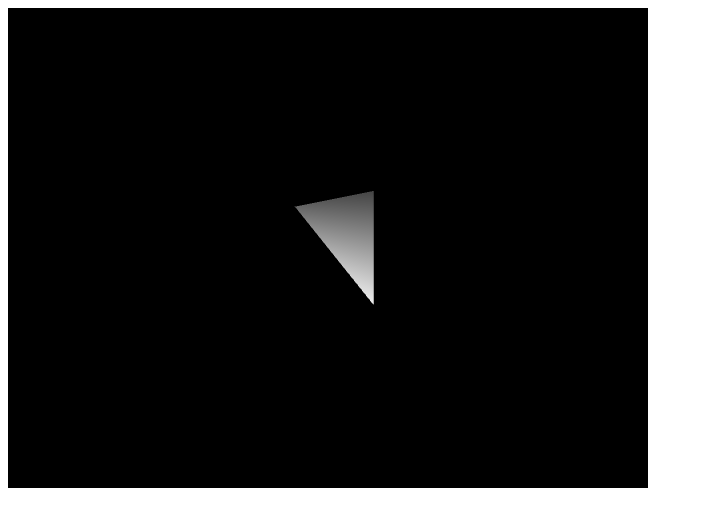
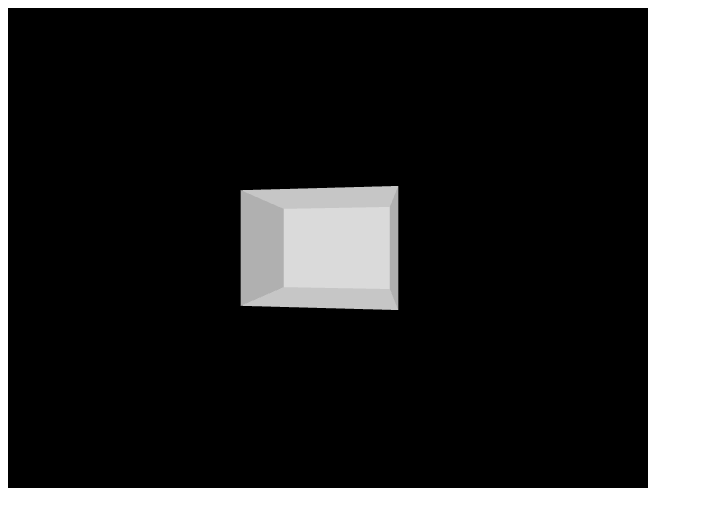
Before and after one commit to jacobdweightman/3d-snowflake, a plain HTML site: page index.html in a window 1280 px wide. Shown: the whole page, without its empty margins (0-703 px from the left). Drawn offline with Linux system fonts and the light colour scheme.

Commit message:
Add rudimentary OBJ file loader

```diff
--- a/index.html
+++ b/index.html
@@ -5,6 +5,7 @@
         <title>Snowflakes!</title>
         <script type="module" src="js/linalg.js"></script>
         <script type="module" src="js/shaders.js"></script>
+        <script type="module" src="js/obj.js"></script>
         <script type="module" src="js/camera.js"></script>
         <script type="module" src="js/mesh.js"></script>
         <script type="module" src="js/main.js"></script>
--- a/js/linalg.js
+++ b/js/linalg.js
@@ -171,4 +171,36 @@ export class Vec {
 
         return u;
     }
+
+    /**
+     * Computes the sum of two vectors.
+     *
+     * @param {number[]} u
+     * @param {number[]} v
+     */
+    static add(u, v) {
+        let w = new Array(u.length);
+
+        for(let i=0; i<u.length; i++) {
+            w[i] = u[i] + v[i];
+        }
+
+        return w;
+    }
+
+    /**
+     * Computes the difference of two vectors. u - v is a vector that points from v to u.
+     *
+     * @param {number[]} u
+     * @param {number[]} v
+     */
+    static sub(u, v) {
+        let w = new Array(u.length);
+
+        for(let i=0; i<u.length; i++) {
+            w[i] = u[i] - v[i];
+        }
+
+        return w;
+    }
 }
--- a/js/main.js
+++ b/js/main.js
@@ -1,4 +1,5 @@
 import loadProgramFromURLs from './shaders.js';
+import loadObjAtPath from './obj.js';
 import Camera from './camera.js';
 import Mesh from './mesh.js';
 
@@ -8,7 +9,7 @@ var program;
 
 // TODO: encapsulate this better
 var camera;
-var triangle;
+var mesh;
 
 function main() {
     canvas = document.getElementById("glCanvas");
@@ -26,6 +27,14 @@ function main() {
     ).then((prog) => {
         program = prog;
         gl.useProgram(prog);
+    });
+
+    const loadMesh = loadObjAtPath("../assets/cube.obj").then((obj) => {
+        const [vertices, normals, faces] = obj;
+        mesh = new Mesh(gl, [0,0,0], [1,0,0], vertices, normals, faces);
+    });
+
+    Promise.all([loadProgram, loadMesh]).then((values) => {
         initializeScene();
         requestAnimationFrame(drawScene);
     });
@@ -34,37 +43,21 @@ function main() {
 window.onload = main;
 
 function initializeScene() {
-    gl.clearColor(0.0, 0.0, 0.0, 1.0);  // Clear to black, fully opaque
-    gl.clearDepth(1.0);                 // Clear everything
-    gl.enable(gl.DEPTH_TEST);           // Enable depth testing
-    gl.depthFunc(gl.LEQUAL);            // Near things obscure far things
+    gl.clearColor(0.0, 0.0, 0.0, 1.0);
+    gl.clearDepth(1.0);
+    gl.enable(gl.DEPTH_TEST);
+    gl.depthFunc(gl.LEQUAL);
 
     camera = new Camera([0,0,5], Math.PI/2, 0.1, 10);
     camera.updateGPUProjectionMatrix(gl, program);
-
-    triangle = new Mesh(
-        gl,
-        [0, 0, 0],
-        [1, 0, 1],
-        new Float32Array([ // vertices
-            -1,  1, 0,
-            1,  1, 0,
-            -1, -1, 0,
-        ]),
-        new Float32Array([ // normals
-            -1, 1, 1,
-            1, 1, 1,
-            -1, -1, 1,
-        ])
-    );
 }
 
 function drawScene() {
     gl.clear(gl.COLOR_BUFFER_BIT | gl.DEPTH_BUFFER_BIT);
 
     camera.updateGPUViewMatrix(gl, program);
-    triangle.rotate(0.01, [0, 1, 0]);
-    triangle.draw(gl, program);
+    mesh.rotate(0.01, [0, 1, 0]);
+    mesh.draw(gl, program);
 
     requestAnimationFrame(drawScene);
 }
--- a/js/mesh.js
+++ b/js/mesh.js
@@ -9,14 +9,16 @@ export default class Mesh {
      * @param {number[]} orientation The direction in world space of the +x axis in object space (vec3)
      * @param {Float32Array} vertices the vertices of the mesh, in object space
      * @param {Float32Array} normals The vertex normals of the mesh, in object space.
+     * @param {Float32Array} indices The vertex indices that define the faces of the mesh.
      */
-    constructor(gl, position, orientation, vertices, normals) {
+    constructor(gl, position, orientation, vertices, normals, indices) {
         this.position = Mat.translation(position);
 
         let axis = Vec.cross([1, 0, 0], Vec.normalize(orientation))
         let angle = Math.asin(Vec.norm(axis));
         this.orientation = (angle == 0) ? Mat.identity() : Mat.rotation(angle, axis);
         this.vertex_count = vertices.length / 3;
+        this.face_count = indices.length / 3;
 
         this.positionBuffer = gl.createBuffer();
         gl.bindBuffer(gl.ARRAY_BUFFER, this.positionBuffer);
@@ -33,16 +35,25 @@ export default class Mesh {
             normals,
             gl.STATIC_DRAW
         );
+
+        this.indexBuffer = gl.createBuffer();
+        gl.bindBuffer(gl.ELEMENT_ARRAY_BUFFER, this.indexBuffer);
+        gl.bufferData(
+            gl.ELEMENT_ARRAY_BUFFER,
+            indices,
+            gl.STATIC_DRAW
+        );
     }
 
     draw(gl, program) {
         let modelMatrix = this.orientation.mul(this.position);
-
         gl.uniformMatrix4fv(
             gl.getUniformLocation(program, 'modelMatrix'),
             false,
             modelMatrix.convertForGPU()
         );
+
+        gl.bindBuffer(gl.ELEMENT_ARRAY_BUFFER, this.indexBuffer);
 
         gl.bindBuffer(gl.ARRAY_BUFFER, this.positionBuffer);
         gl.vertexAttribPointer(
@@ -72,7 +83,7 @@ export default class Mesh {
         );
         gl.enableVertexAttribArray(gl.getAttribLocation(program, 'vertexNormal'));
 
-        gl.drawArrays(gl.TRIANGLE_STRIP, 0, 3);
+        gl.drawElements(gl.TRIANGLES, this.face_count * 3, gl.UNSIGNED_SHORT, 0);
     }
 
     /**
--- /dev/null
+++ b/js/obj.js
@@ -0,0 +1,92 @@
+import { Vec } from './linalg.js';
+
+/**
+ * Fetches a file at the given path, and parses it as an obj.
+ *
+ * @param {string} path the path to the obj file
+ * @returns {Promise<Mesh>} the mesh constructed from the file
+ */
+export default function loadObjAtPath(path) {
+    return fetch(path)
+        .then((response) => { return response.text() })
+        .then(parseObj);
+}
+
+/**
+ * Parses the given string as an obj file into a Mesh object.
+ *
+ * @param {string} str the contents of the obj file.
+ * @returns {Float32Array[3]} the vertex array, vertex normal array, and index array.
+ */
+export function parseObj(str) {
+    let vertices = [];
+    let normals = [];
+    let faces = [];
+
+    for(let line of str.split("\n")) {
+        // ignore comments
+        line = line.trim().split("#")[0];
+        if(line === "") continue;
+
+        let [type, ...values] = line.split(" ");
+
+        switch(type) {
+            case "v":
+                vertices.push(values);
+                break;
+            case "vn":
+                normals.push(values);
+                break;
+            case "f":
+                // Note: OBJ indices start at 1, so we subtract 1.
+                values = values.map((value) => value-1);
+                faces.push([values[0], values[2], values[1]]);
+                break;
+            default:
+                throw "Unknown line type encountered in obj file: " + type;
+        }
+    }
+
+    // If the obj file didn't contain normals, then generate them.
+    if(normals.length === 0) {
+        normals = generateNormals(vertices, faces);
+    }
+
+    vertices = new Float32Array(vertices.flat());
+    normals = new Float32Array(normals.flat());
+    faces = new Uint16Array(faces.flat());
+
+    return [vertices, normals, faces];
+}
+
+/**
+ * Generates normal vectors for each vertex based on the adjacent faces.
+ *
+ * Note: Assumes the mesh is made up of triangular faces.
+ *
+ * @param {*} vertices
+ * @param {*} faces
+ */
+function generateNormals(vertices, faces) {
+    let normals = new Array(vertices.length);
+    for(let i=0; i<normals.length; i++) {
+        normals[i] = new Array(3).fill(0);
+    }
+
+    for(let face of faces) {
+        let v1 = vertices[face[0]];
+        let v2 = vertices[face[1]];
+        let v3 = vertices[face[2]];
+
+        let area = Vec.cross(Vec.sub(v3, v1), Vec.sub(v2, v1));
+        normals[face[0]] = Vec.add(normals[face[0]], area);
+        normals[face[1]] = Vec.add(normals[face[1]], area);
+        normals[face[2]] = Vec.add(normals[face[2]], area);
+    }
+
+    /*for(let i=0; i<normals.length; i++) {
+        normals[i] = Vec.normalize(normals[i]);
+    }*/
+
+    return normals;
+}
```
Also changed, not shown: assets/cube.obj (added).
